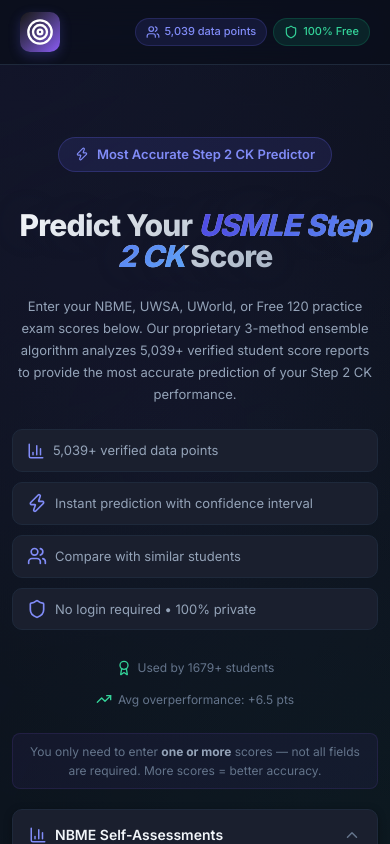
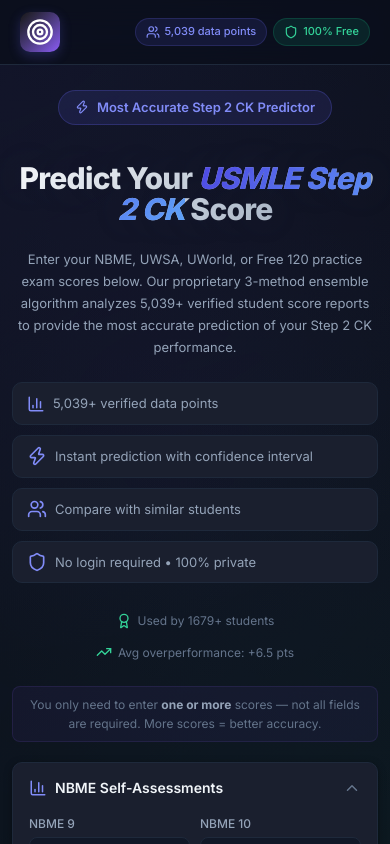
Before and after one commit to Imloooser/usmle-static, a Next.js app: page / in a window 390 px wide. Shown: the top 844 px of the page. Built offline with nearby package versions, Linux system fonts and the light colour scheme.

Commit message:
Adjust padding for stepscore-main on small devices

```diff
--- a/src/app/globals.css
+++ b/src/app/globals.css
@@ -1614,7 +1614,7 @@
 
 /* Medium phones & Small Tablets (381px - 600px) */
 @media (max-width: 600px) {
-  .stepscore-main { padding: 72px 12px 40px; }
+  .stepscore-main { padding: 25px 12px 30px; }
   .header-content { flex-direction: row; justify-content: space-between; align-items: center; gap: 10px; }
   .header-pills { gap: 6px; width: auto; }
   .stat-pill { padding: 4px 10px; font-size: 11px; }
```
